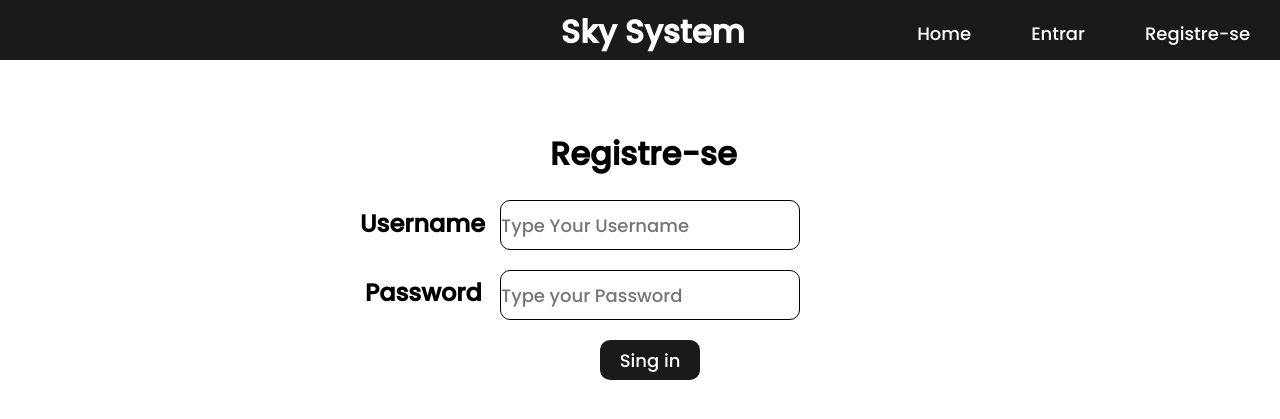
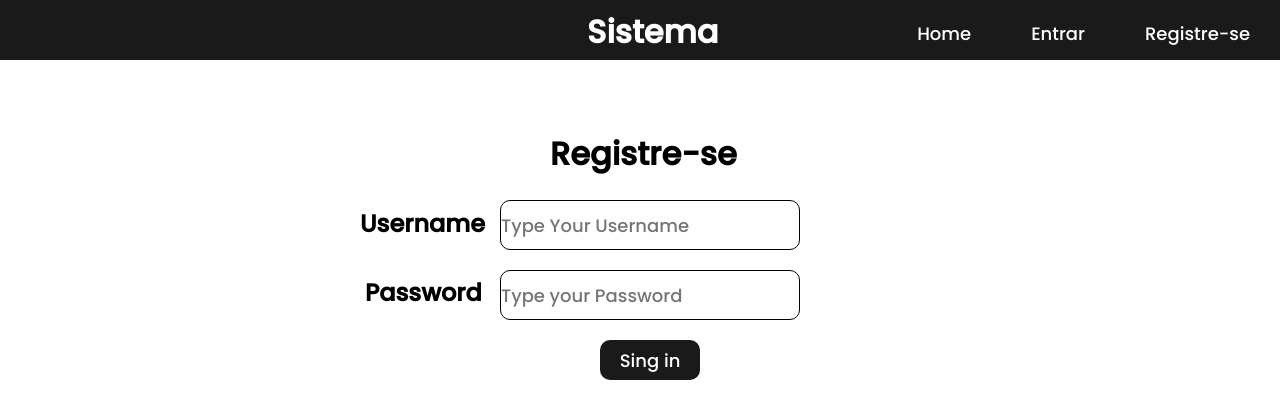
Before and after one commit to Skaylan/sistema_de_registro_e_login, a Flask app: page /register in a window 1280 px wide. Shown: the top 419 px of the page. Run offline with Flask 2, Linux system fonts and the light colour scheme.

Commit message:
mudanças nos templates

```diff
--- a/templates/index.html
+++ b/templates/index.html
@@ -3,7 +3,7 @@
 {% block title %}Index{% endblock %}
 
 {% block header %}
-<h1 class="h1-header">Sky System</h1>
+<h1 class="h1-header">System</h1>
 <header>
     <nav>
         <li><a href="/register">Registre-se</a></li>
--- a/templates/login.html
+++ b/templates/login.html
@@ -4,7 +4,7 @@
 
 
 {% block header %}
-<h1 class="h1-header">Sky System</h1>
+<h1 class="h1-header">System</h1>
 <header>
     <nav>
         <li><a href="/register">Registre-se</a></li>
--- a/templates/register.html
+++ b/templates/register.html
@@ -3,7 +3,7 @@
 {% block title %}Rigister{% endblock %}
 
 {% block header %}
-<h1 class="h1-header">Sky System</h1>
+<h1 class="h1-header">Sistema</h1>
 <header>
     <nav>
         <li><a href="/register">Registre-se</a></li>
```
Also changed, not shown: todo.db.
